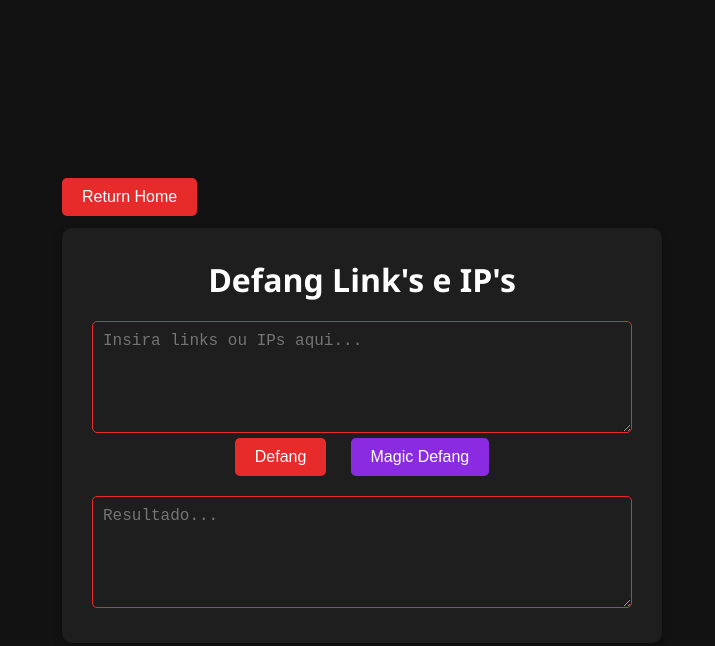
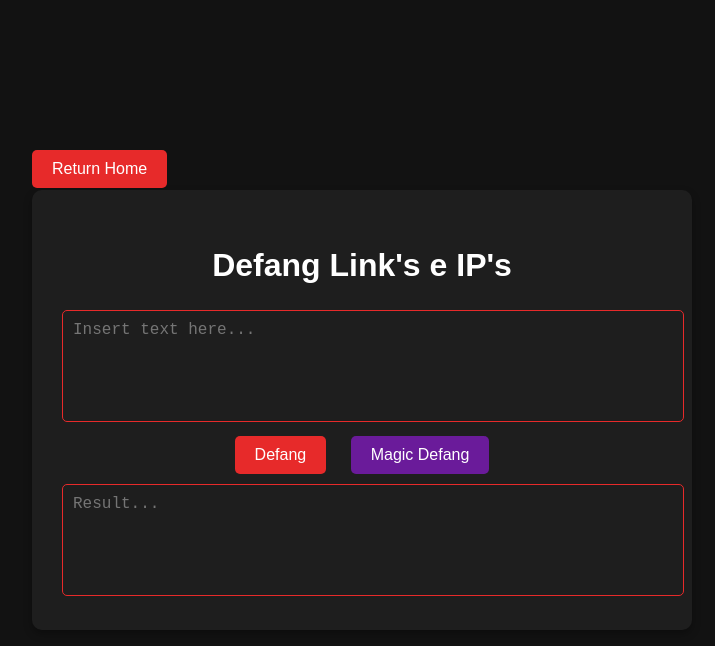
Before and after one commit to DevisoRx/devisorx.github.io, a plain HTML site: page defang.html in a window 1280 px wide. Shown: the whole page, without its empty margins (278-993 px from the left). Drawn offline with Linux system fonts and the light colour scheme.

Commit message:
Add files via upload

```diff
--- a/defang.html
+++ b/defang.html
@@ -10,12 +10,14 @@
     <div class="container">
         <button class="return-button" onclick="window.location.href='index.html'">Return Home</button>
         <h2>Defang Link's e IP's</h2>
-        <textarea id="inputText" rows="5" placeholder="Insira links ou IPs aqui..."></textarea>
+        <textarea id="inputText" rows="5" placeholder="Insert text here..."></textarea>
         <br>
         <button onclick="defangText()">Defang</button>
-        <button class="magic-defang-button" title="Automatically defang's any copied text" onclick="magicDefangText()">Magic Defang</button>
+        <button class="magic-defang-button" onclick="magicDefangText()" title="This will defang the text currently in the clipboard">Magic Defang</button>
         <br>
-        <textarea id="outputText" rows="5" readonly placeholder="Resultado..." onclick="copyToClipboard(event)"></textarea>
+        <textarea id="outputText" rows="5" readonly placeholder="Result..." onclick="copyToClipboard(event)"></textarea>
+        <!-- Mensagem de copiado -->
+        <div id="copyMessageContainer" class="copy-message">Copied!</div>
     </div>
 
     <script>
@@ -48,11 +50,21 @@
         function copyToClipboard() {
             let outputText = document.getElementById("outputText").value;
             navigator.clipboard.writeText(outputText).then(() => {
-                // Não será exibida a mensagem de "copiado" automaticamente
+                showCopyMessage(); // Mostra a mensagem de copiado
             }).catch(err => {
                 alert("Erro ao copiar: " + err);
             });
         }
+
+        // Função para mostrar a mensagem de copiado
+        function showCopyMessage() {
+            let message = document.getElementById("copyMessageContainer");
+            message.innerText = "Copied!";
+            message.style.display = "block";
+            setTimeout(() => {
+                message.style.display = "none";
+            }, 1500); // A mensagem "Copied!" desaparece após 1.5 segundos
+        }
     </script>
 </body>
 </html>
--- a/defangstyle.css
+++ b/defangstyle.css
@@ -1,37 +1,14 @@
-* {
-    margin: 0;
-    padding: 0;
-    box-sizing: border-box;
-}
-
+/* Definir o estilo básico */
 body {
-    font-family: 'Segoe UI', Tahoma, Geneva, Verdana, sans-serif;
+    font-family: Arial, sans-serif;
     background-color: #121212;
+    color: white;
     display: flex;
     justify-content: center;
     align-items: center;
     height: 100vh;
-    color: #fff;
-    position: relative;
-}
-
-.return-button {
-    position: absolute;
-    top: -50px;
-    left: 0;
-    padding: 10px 20px;
-    font-size: 1rem;
-    background-color: #e72a2a;
-    color: #fff;
-    border: none;
-    border-radius: 5px;
-    cursor: pointer;
-    z-index: 1000;
-    margin-left: 0;
-}
-
-.return-button:hover {
-    background-color: #c11f1f;
+    margin: 0;
+    flex-direction: column; /* Ajusta a direção dos elementos */
 }
 
 .container {
@@ -42,14 +19,13 @@ body {
     box-shadow: 0 4px 8px rgba(0, 0, 0, 0.3);
     width: 100%;
     max-width: 600px;
-    position: relative;
-    margin-top: 70px;
+    position: relative; /* Mantido apenas para a estrutura do layout */
+    margin-top: 20px; /* Adiciona um pequeno espaço superior para o alinhamento do botão */
 }
 
 h2 {
     font-size: 2rem;
-    margin-bottom: 20px;
-    color: #ffffff;
+    color: #fff;
 }
 
 textarea {
@@ -60,6 +36,7 @@ textarea {
     font-size: 16px;
     background-color: #1e1e1e;
     color: #fff;
+    resize: none; /* Impede redimensionamento */
 }
 
 button {
@@ -70,33 +47,53 @@ button {
     border: none;
     border-radius: 5px;
     cursor: pointer;
-    margin-bottom: 20px;
+    margin: 10px;
+    transition: background-color 0.3s;
 }
 
 button:hover {
-    background-color: #740c6e;
+    background-color: #c11f1f;
 }
 
+/* Ajustando o botão Magic Defang */
 .magic-defang-button {
-    background-color: #8a2be2;
-    margin-left: 20px;
+    background-color: #6a1b9a; /* Cor roxa */
+    margin-left: 10px; /* Separa o botão Magic Defang do outro botão */
 }
 
-/* Estilo para o tooltip do Magic Defang
-.magic-defang-button[title]:hover::after {
-    content: attr(title);
+button:focus {
+    outline: none;
+}
+
+/* Ajustando o botão Return Home fora da div e alinhado com o topo e lado esquerdo da div */
+.return-button {
     position: absolute;
-    bottom: 5%;
-    left: 50%;
-    transform: translateX(-50%);
-    background-color: #333;
+    top: -50px; /* Coloca o botão um pouco acima da div */
+    left: 0; /* Garante o alinhamento perfeito com o lado esquerdo */
+    padding: 10px 20px;
+    font-size: 1rem;
+    background-color: #e72a2a; /* Cor vermelha para o botão */
     color: #fff;
-    padding: 5px;
+    border: none;
     border-radius: 5px;
-    font-size: 1rem;
-    white-space: nowrap;
-    opacity: 1;
-    visibility: visible;
-    z-index: 9999;
+    cursor: pointer;
+    z-index: 1000; /* Garante que o botão fique acima de outros elementos */
+    margin-left: 0; /* Garante que o botão não tenha qualquer margem à esquerda */
 }
-*/
+
+/* Barra de mensagem "Copied!" */
+#copyMessageContainer {
+    position: relative;
+    top: 10px; /* Ajusta a posição para embaixo da caixa de resultado */
+    width: 10%; /* Diminui a largura da barra verde para 10% */
+    text-align: center;
+    background-color: #4caf50;
+    color: white;
+    padding: 3px 10px; /* Reduz o padding */
+    font-size: 12px; /* Deixa o texto menor */
+    border-radius: 5px;
+    display: none;
+    z-index: 1000;
+    margin-left: auto;
+    margin-right: auto; /* Centraliza a barra verde */
+}
```
